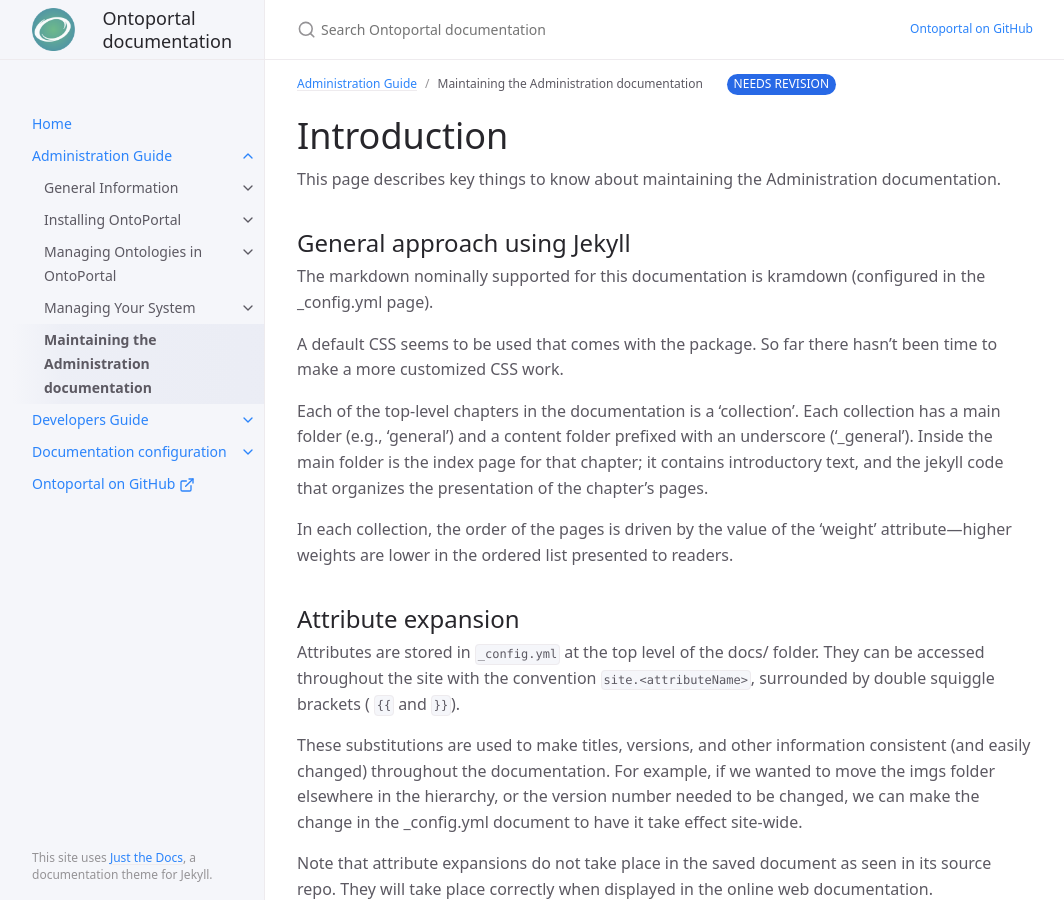
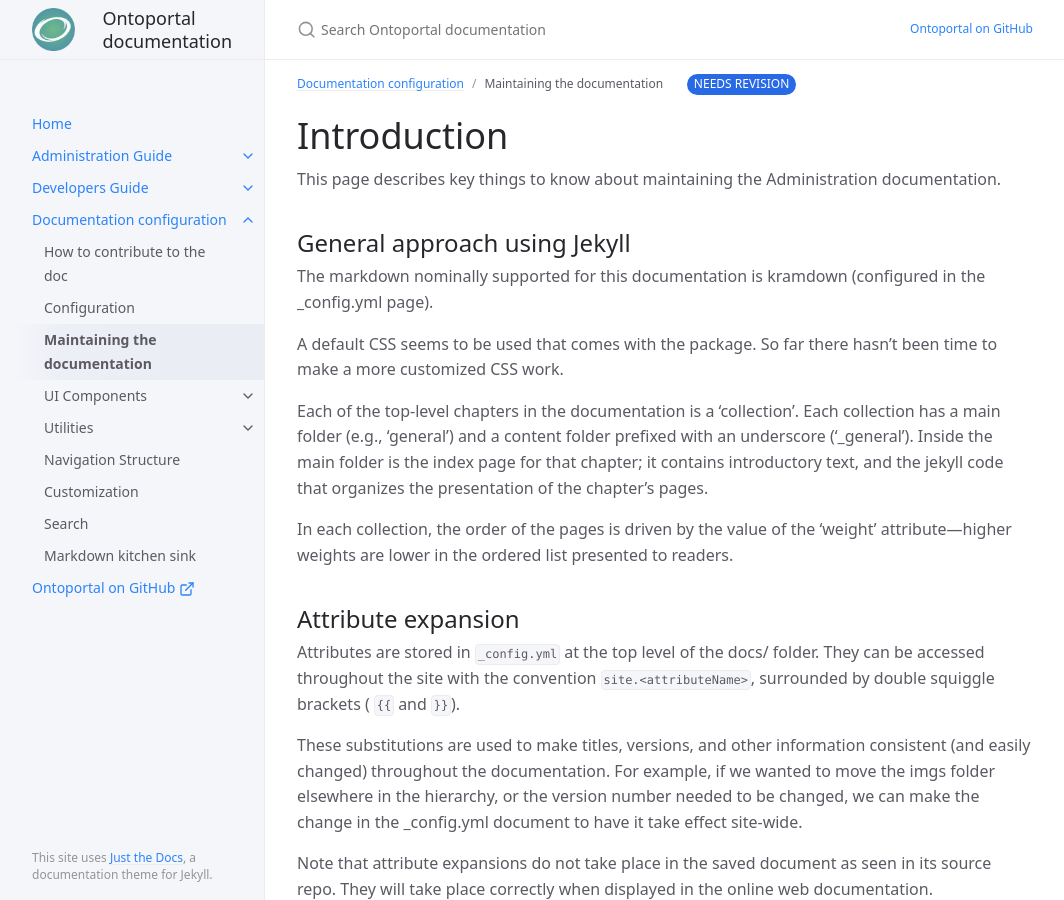
Before and after one commit to ontoportal/documentation, a Jekyll site: the page built from docs/documentation-docs/help.md, in a window 1280 px wide and 900 px high. Shown: the whole window, without its empty margins (107-1171 px from the left). Built offline with Jekyll 4.4.1, drawn with Linux system fonts in a browser that asks for light colours.

Commit message:
move the old maintaining doc to the Configuration section

```diff
--- a/docs/administration-guide/help.md
+++ b/docs/documentation-docs/help.md
@@ -1,11 +1,10 @@
 ---
-title: Maintaining the Administration documentation
+title: Maintaining the  documentation
 layout: default
 summary: Key things to know about maintaining this documentation
 status: Needs revision
-parent: Administration Guide
-permalink: /administration/help
-nav_order: 5
+parent: Documentation configuration
+nav_order: 2
 ---
 
 # Introduction
```
